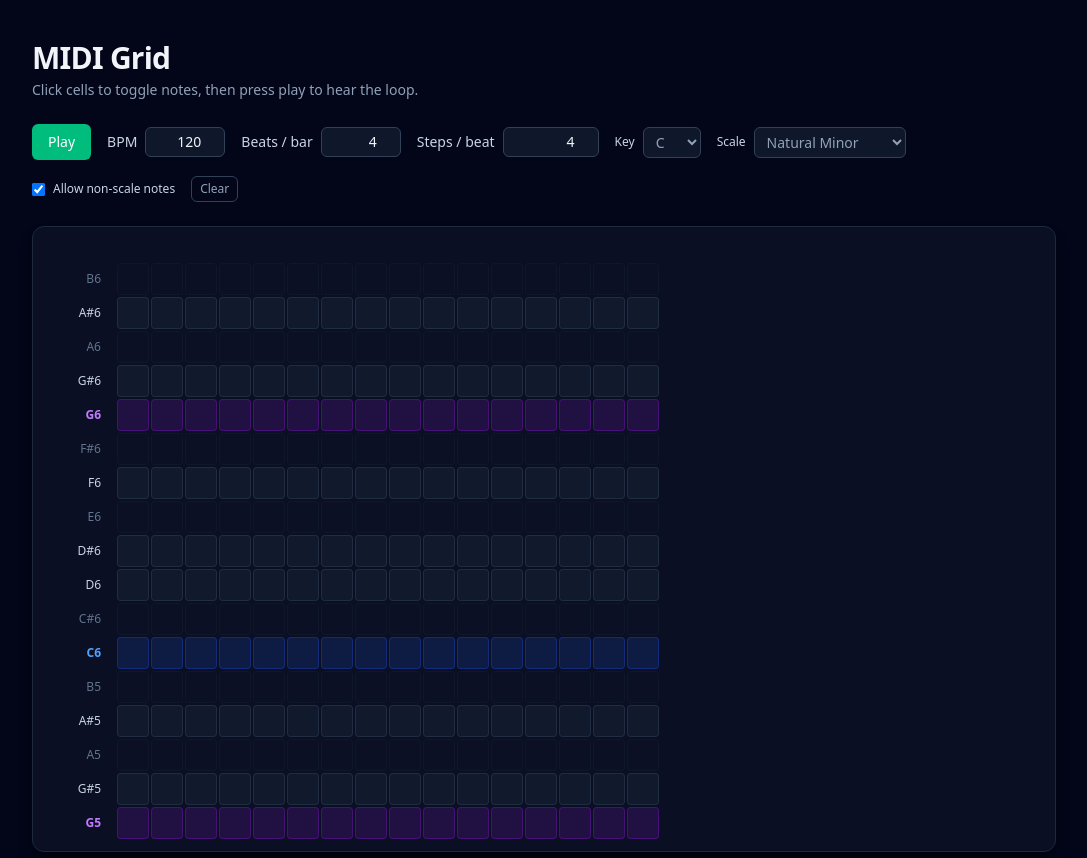
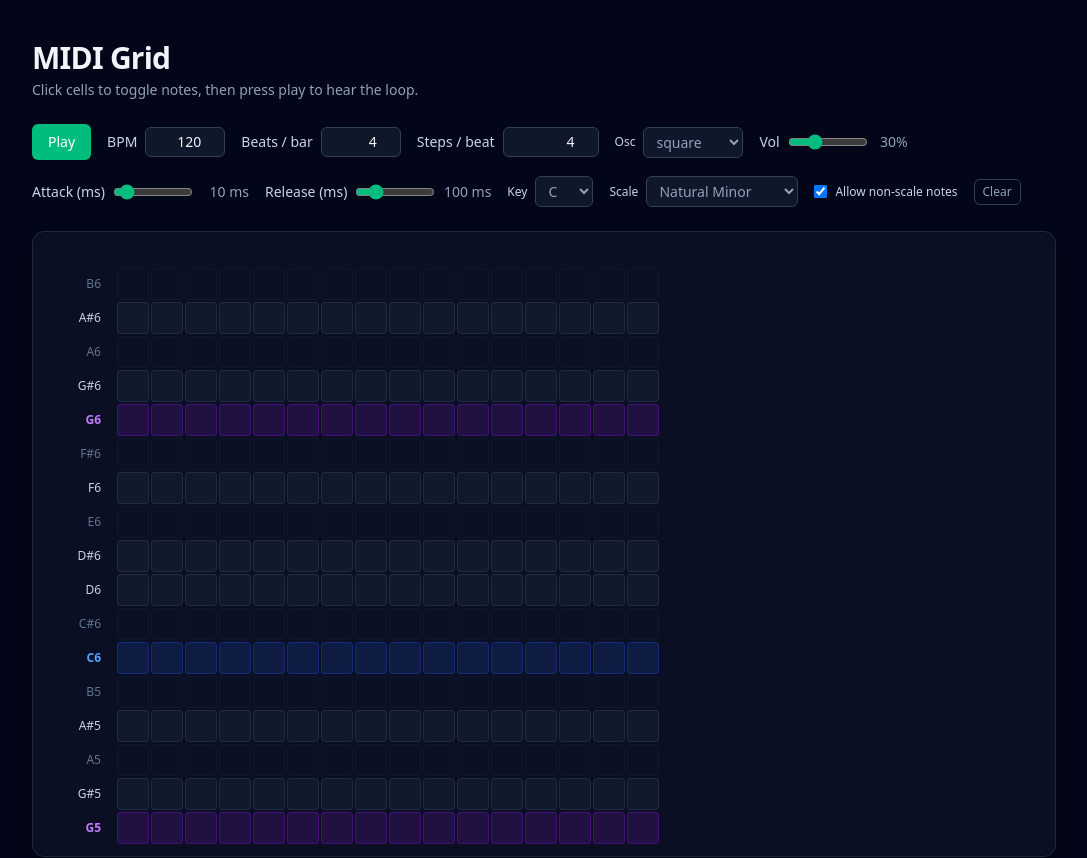
Before and after one commit to dawdmaow/sveltesequencer, a SvelteKit app: page / in a window 1280 px wide. Shown: the top 858 px of the page, without its empty margins (96-1183 px from the left). Built offline with nearby package versions, Linux system fonts and the light colour scheme.

Commit message:
more controls for synth

```diff
--- a/src/routes/+page.svelte
+++ b/src/routes/+page.svelte
@@ -65,6 +65,10 @@
 	let key = $state('C');
 	let scale = $state<Scale>('Natural Minor');
 	let allowNonScaleNotes = $state(true);
+	let synthOscType = $state<OscillatorType>('square');
+	let synthVolume = $state(0.3);
+	let synthAttackMs = $state(10);
+	let synthReleaseMs = $state(100);
 	let isPainting = $state(false);
 	let paintTargetState = $state(true);
 	let selectedNotes = $state<Set<string>>(new Set()); // js is dumb, sets with non-primitive types assume ref semantics (so we use string as a substitute)
@@ -93,6 +97,10 @@
 		key = 'C';
 		scale = 'Natural Minor';
 		allowNonScaleNotes = true;
+		synthOscType = 'square';
+		synthVolume = 0.3;
+		synthAttackMs = 10;
+		synthReleaseMs = 100;
 		bpm = 120;
 		beatsPerMeasure = 4;
 		stepsPerBeat = 4;
@@ -271,12 +279,16 @@
 		const osc = ctx.createOscillator();
 		const gain = ctx.createGain();
 
-		osc.type = 'square';
+		osc.type = synthOscType;
 		osc.frequency.value = midiToFreq(midiNote);
 
-		gain.gain.setValueAtTime(0, time); // starting at 0 prevents clicks
-		gain.gain.linearRampToValueAtTime(0.3, time + 0.01);
-		gain.gain.linearRampToValueAtTime(0.0, time + duration); // fade out
+		gain.gain.setValueAtTime(0, time);
+		const attackSec = synthAttackMs / 1000;
+		const releaseSec = synthReleaseMs / 1000;
+		gain.gain.linearRampToValueAtTime(synthVolume, time + attackSec);
+		const releaseStart = Math.max(time + attackSec, time + duration - releaseSec);
+		gain.gain.linearRampToValueAtTime(synthVolume, releaseStart);
+		gain.gain.linearRampToValueAtTime(0, time + duration);
 
 		osc.connect(gain);
 		gain.connect(ctx.destination);
@@ -653,6 +665,67 @@
 			</div>
 
 			<div class="flex items-center gap-2 text-xs text-slate-400">
+				<label for="osc" class="text-slate-300">Osc</label>
+				<select
+					id="osc"
+					bind:value={synthOscType}
+					class="rounded-md border border-slate-700 bg-slate-900 px-2 py-1 text-sm
+						focus-visible:ring-2 focus-visible:ring-emerald-500/70 focus-visible:outline-none"
+				>
+					<option value="sine">sine</option>
+					<option value="square">square</option>
+					<option value="sawtooth">sawtooth</option>
+					<option value="triangle">triangle</option>
+				</select>
+			</div>
+
+			<div class="flex items-center gap-2 text-sm">
+				<label for="vol" class="text-slate-300">Vol</label>
+				<input
+					id="vol"
+					type="range"
+					min="0"
+					max="1"
+					step="0.01"
+					bind:value={synthVolume}
+					class="w-20 accent-emerald-500"
+				/>
+				<span class="w-8 text-right text-slate-400">{Math.round(synthVolume * 100)}%</span>
+			</div>
+
+			<div class="flex items-center gap-2 text-sm">
+				<label for="attack" class="text-slate-300">Attack (ms)</label>
+				<input
+					id="attack"
+					type="range"
+					min="1"
+					max="100"
+					step="1"
+					bind:value={synthAttackMs}
+					class="w-20 accent-emerald-500"
+				/>
+				<span class="min-w-12 shrink-0 text-right whitespace-nowrap text-slate-400"
+					>{synthAttackMs} ms</span
+				>
+			</div>
+
+			<div class="flex items-center gap-2 text-sm">
+				<label for="release" class="text-slate-300">Release (ms)</label>
+				<input
+					id="release"
+					type="range"
+					min="1"
+					max="500"
+					step="1"
+					bind:value={synthReleaseMs}
+					class="w-20 accent-emerald-500"
+				/>
+				<span class="min-w-12 shrink-0 text-right whitespace-nowrap text-slate-400"
+					>{synthReleaseMs} ms</span
+				>
+			</div>
+
+			<div class="flex items-center gap-2 text-xs text-slate-400">
 				<label for="key" class="text-slate-300">Key</label>
 				<select
 					id="key"
```
